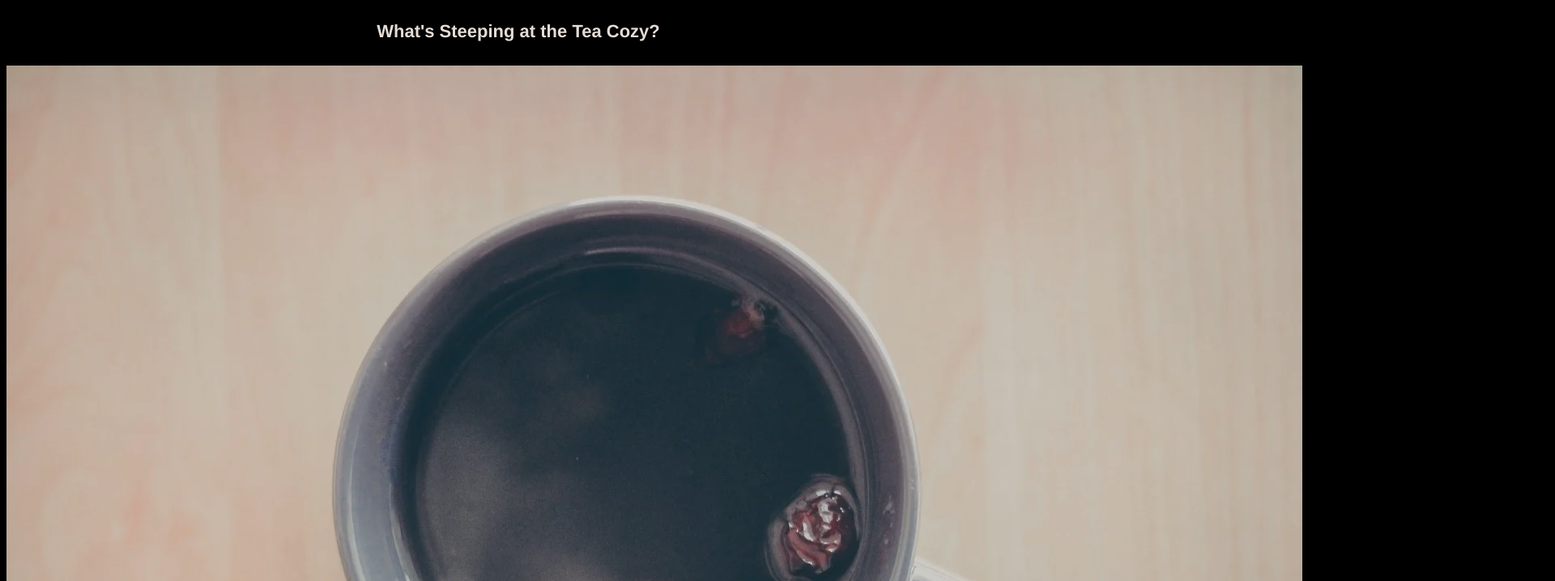
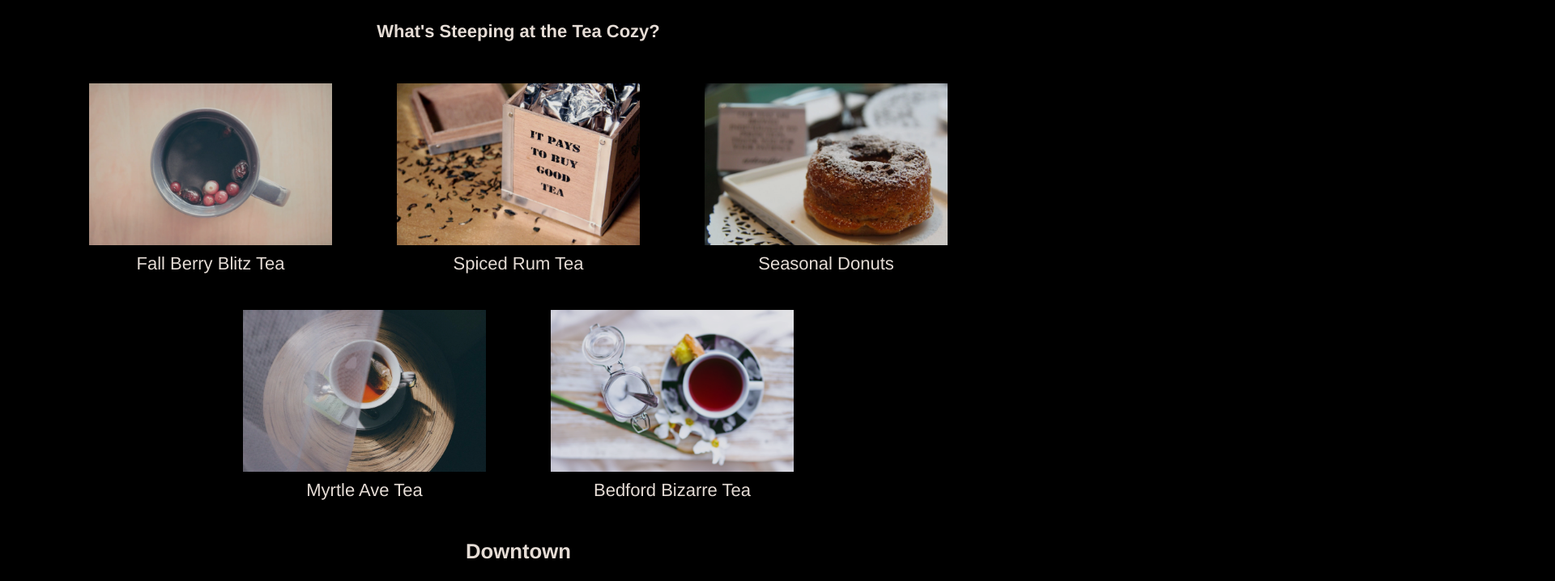
Before and after one commit to katie-ws/tea-cozy, a plain HTML site: page index.html in a window 1280 px wide. Shown: the part 233-951 px from the top of the page at 81% size, 1920 px wide, since content can reach past the window. Drawn offline with Linux system fonts and the light colour scheme; files whose address does not match are found by name.

Commit message:
Added Gallery Styling

```diff
--- a/Resources/style.css
+++ b/Resources/style.css
@@ -39,3 +39,16 @@ nav ul li {
     background-repeat: no-repeat;
     background-size: cover;
 }
+
+.gallery {
+    display: flex;
+    align-content: center;
+    flex-wrap: wrap;
+    justify-content: center;
+}
+
+.gallery img {
+    width: 300px;
+    height: 200px;
+    margin-bottom: 10px;
+}
--- a/index.html
+++ b/index.html
@@ -25,16 +25,26 @@
             <h2>Tea of the Month</h2>
             <h4>What's Steeping at the Tea Cozy?</h4>
             <div class="gallery">
-                <img src="Resources/img-berryblitz.webp" alt="Berry Blitz Tea">
-                <h4>Fall Berry Blitz Tea</h4>
-                <img src="Resources/img-spiced-rum.webp" alt="Spiced Rum Tea">
-                <h4>Spiced Rum Tea</h4>
-                <img src="Resources/img-donut.webp" alt="Seasonal Donuts">
-                <h4>Seasonal Donuts</h4>
-                <img src="Resources/img-myrtle-ave.webp" alt="Myrtle Avenue Tea">
-                <h4>Myrtle Ave Tea</h4>
-                <img src="Resources/img-bedford-bizarre.webp" alt="Bedford Bizarre Tea">
-                <h4>Bedford Bizarre Tea</h4>
+                <figure id="berry-blitz">
+                    <img src="Resources/img-berryblitz.webp" alt="Berry Blitz Tea">
+                    <figcaption>Fall Berry Blitz Tea</figcaption>
+                </figure>
+                <figure id="spiced-rum">
+                    <img src="Resources/img-spiced-rum.webp" alt="Spiced Rum Tea">
+                    <figcaption>Spiced Rum Tea</figcaption>
+                </figure>
+                <figure id="donuts">
+                    <img src="Resources/img-donut.webp" alt="Seasonal Donuts">
+                    <figcaption>Seasonal Donuts</figcaption>
+                </figure>
+                <figure id="myrtle">
+                    <img src="Resources/img-myrtle-ave.webp" alt="Myrtle Avenue Tea">
+                    <figcaption>Myrtle Ave Tea</figcaption>
+                </figure>
+                <figure id="bedford">
+                    <img src="Resources/img-bedford-bizarre.webp" alt="Bedford Bizarre Tea">
+                    <figcaption>Bedford Bizarre Tea</figcaption>
+                </figure>
             </div>
             <div class="locations">
                 <span class="container">
```
